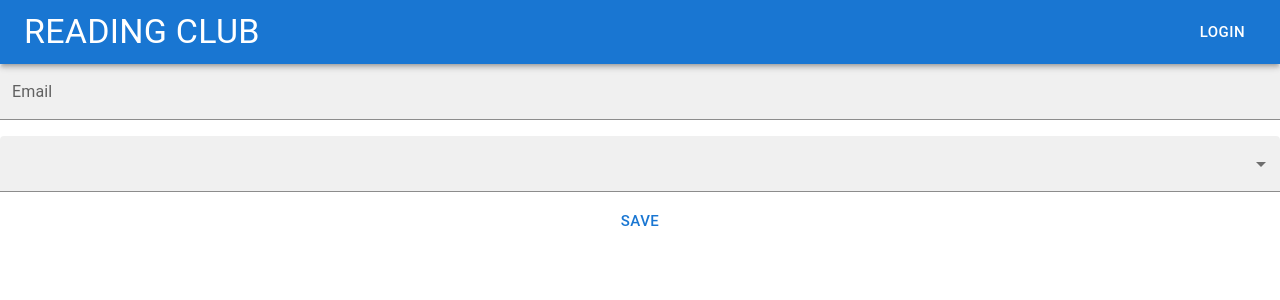
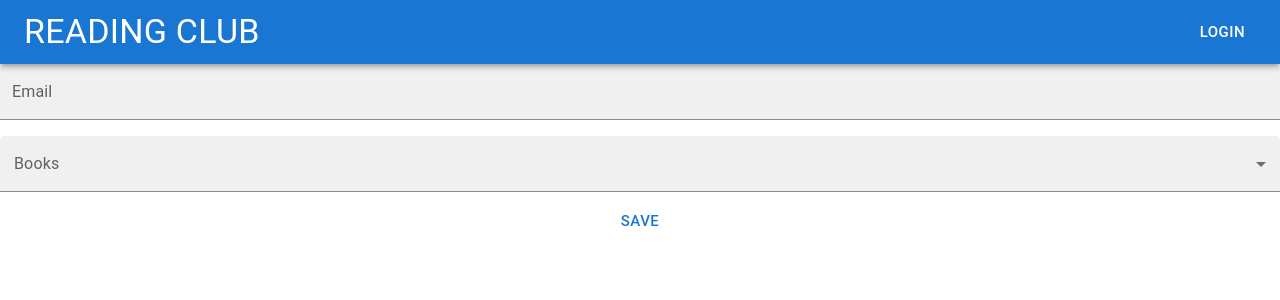
Before and after one commit to GouthamNT/reading-club, a React (Create React App) app: page / in a window 1280 px wide. Shown: the top 300 px of the page. Built offline with nearby package versions, Linux system fonts and the light colour scheme; data requests are answered from the project's data file.

Commit message:
Add Image to Members

```diff
--- a/src/common/modal.ts
+++ b/src/common/modal.ts
@@ -6,6 +6,7 @@ export interface PickList {
 export interface Member {
 	id?: number;
 	email: string;
+	img?: string;
 	membershipStartDate: string;
 }
 
--- a/src/components/app/member-form.tsx
+++ b/src/components/app/member-form.tsx
@@ -70,15 +70,20 @@ const MemberForm = (props: MemberFormProps) => {
 
 	const save = async () => {
 
-		if (true) {
+		if (props.member?.id) {
+			updateBooks();
+		} else {
 			create();
-		} else {
-			updateBooks();
 		}
 	}
 
 	const create = async () => {
-		const createdMember = await membersAPI.createMember({ email, membershipStartDate: Date.now().toLocaleString() });
+		const imgId = Math.floor(Math.random() * 1000) + 1;
+		const createdMember = await membersAPI.createMember({
+			email,
+			img: `https://picsum.photos/id/${imgId}/200`,
+			membershipStartDate: Date.now().toLocaleString(),
+		});
 		const memberBooks = selectedBooks.map((book) => {
 			const { id, ...restOfBook } = book;
 			const memberBook: MemberBook = {
@@ -126,7 +131,7 @@ const MemberForm = (props: MemberFormProps) => {
 				<TextInput disabled={disableEmail} value={email} label="Email" onChange={onEmailChange} />
 			</div>
 			<div>
-				<MultiSelect pickList={books} value={selectedPickListBooks} onChange={onBooksSelect}/>
+				<MultiSelect pickList={books} value={selectedPickListBooks} label="Books" onChange={onBooksSelect}/>
 			</div>
 			<div>
 				<TextButton label="save" onClick={save} />
```
